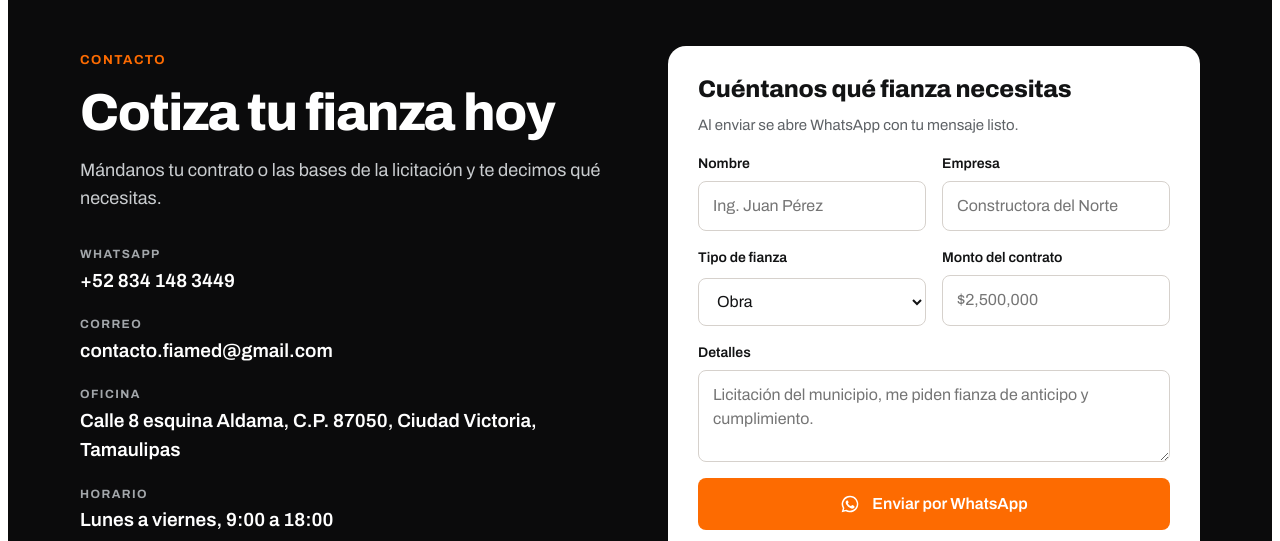
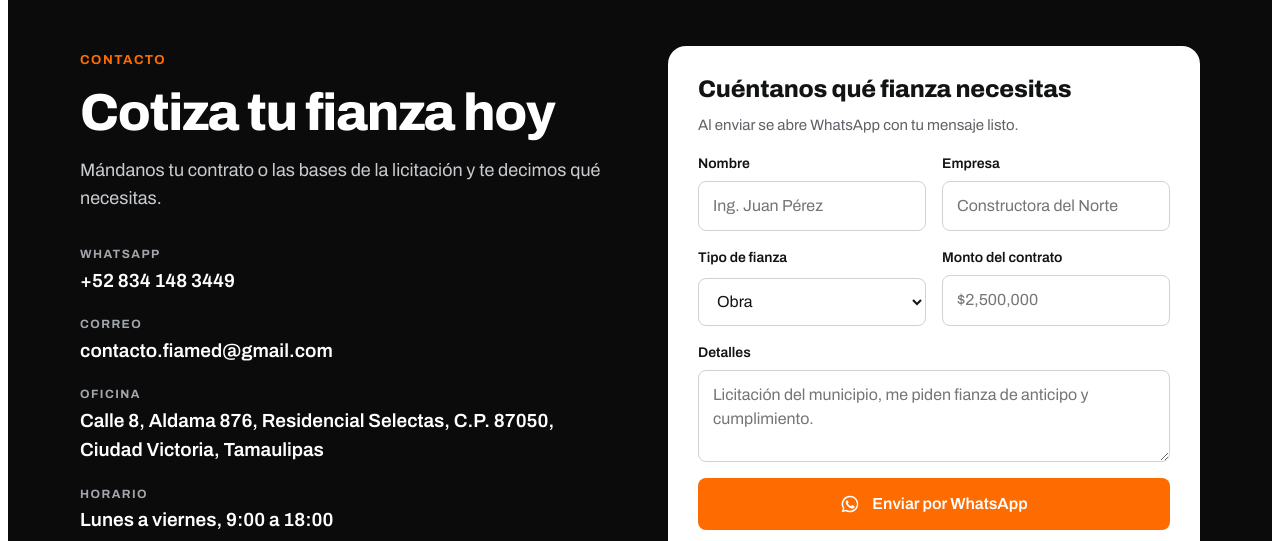
Before and after one commit to rafap15/fiamed, a plain HTML site: page index.html in a window 1280 px wide. Shown: the part 5668-6209 px from the top of the page. Drawn offline with Linux system fonts and the light colour scheme.

Commit message:
Actualiza dirección oficial

```diff
--- a/index.html
+++ b/index.html
@@ -4,7 +4,7 @@
 <meta charset="utf-8">
 <meta name="viewport" content="width=device-width, initial-scale=1, viewport-fit=cover">
 <link rel="canonical" href="https://fiamed.mx/">
-<script type="application/ld+json">{"@context": "https://schema.org", "@type": "InsuranceAgency", "name": "FIAMED Fianzas", "alternateName": "Fianzas Medina", "description": "Agente de fianzas desde 1984. Fianzas de obra y proveeduría con las 10 principales afianzadoras de México.", "url": "https://fiamed.mx/", "logo": "https://fiamed.mx/img/fiamed-logo.png", "image": "https://fiamed.mx/img/fiamed-logo.png", "telephone": "+52 834 148 3449", "email": "contacto.fiamed@gmail.com", "foundingDate": "1984", "openingHours": "Mo-Fr 09:00-18:00", "address": {"@type": "PostalAddress", "streetAddress": "Calle 8 esquina Aldama", "postalCode": "87050", "addressLocality": "Ciudad Victoria", "addressRegion": "Tamaulipas", "addressCountry": "MX"}, "areaServed": {"@type": "Country", "name": "México"}, "sameAs": ["https://www.instagram.com/fiamed.fianzas/"], "knowsAbout": ["Fianzas de obra", "Fianzas de proveeduría", "Fianza de anticipo", "Fianza de cumplimiento", "Fianza de vicios ocultos", "Fianza de concurso"]}</script>
+<script type="application/ld+json">{"@context": "https://schema.org", "@type": "InsuranceAgency", "name": "FIAMED Fianzas", "alternateName": "Fianzas Medina", "description": "Agente de fianzas desde 1984. Fianzas de obra y proveeduría con las 10 principales afianzadoras de México.", "url": "https://fiamed.mx/", "logo": "https://fiamed.mx/img/fiamed-logo.png", "image": "https://fiamed.mx/img/fiamed-logo.png", "telephone": "+52 834 148 3449", "email": "contacto.fiamed@gmail.com", "foundingDate": "1984", "openingHours": "Mo-Fr 09:00-18:00", "address": {"@type": "PostalAddress", "streetAddress": "Calle 8, Aldama 876, Residencial Selectas", "postalCode": "87050", "addressLocality": "Ciudad Victoria", "addressRegion": "Tamaulipas", "addressCountry": "MX"}, "areaServed": {"@type": "Country", "name": "México"}, "sameAs": ["https://www.instagram.com/fiamed.fianzas/"], "knowsAbout": ["Fianzas de obra", "Fianzas de proveeduría", "Fianza de anticipo", "Fianza de cumplimiento", "Fianza de vicios ocultos", "Fianza de concurso"]}</script>
 <link rel="icon" type="image/png" href="img/fiamed-icono.png">
 <meta property="og:title" content="FIAMED Fianzas">
 <meta property="og:description" content="Fianzas de obra y proveeduría para todo México. Agente de fianzas en Ciudad Victoria desde 1984.">
@@ -410,7 +410,7 @@ footer img{height:34px;width:auto}
       <div class="datos">
         <div class="dato"><small>WhatsApp</small><span class="tel-num">[número]</span></div>
         <div class="dato"><small>Correo</small><span>contacto.fiamed@gmail.com</span></div>
-        <div class="dato"><small>Oficina</small><span>Calle 8 esquina Aldama, C.P. 87050, Ciudad Victoria, Tamaulipas</span></div>
+        <div class="dato"><small>Oficina</small><span>Calle 8, Aldama 876, Residencial Selectas, C.P. 87050, Ciudad Victoria, Tamaulipas</span></div>
         <div class="dato"><small>Horario</small><span>Lunes a viernes, 9:00 a 18:00</span></div>
         <div class="dato"><small>Instagram</small><span><a class="ig-link" href="https://www.instagram.com/fiamed.fianzas/" target="_blank" rel="noopener">@fiamed.fianzas</a></span></div>
       </div>
```
